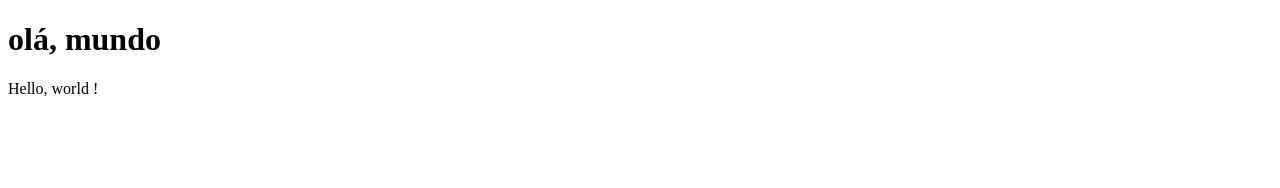
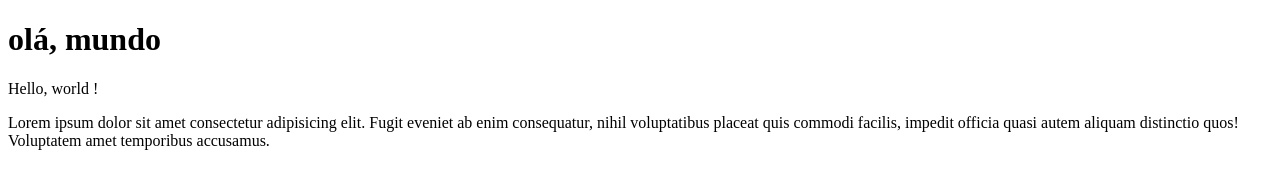
Before and after one commit to SilverPlaysBr/ola-mundo, a plain HTML site: page site-teste/index.html in a window 1280 px wide. Drawn offline with Linux system fonts and the light colour scheme.

Commit message:
Update index.html

```diff
--- a/site-teste/index.html
+++ b/site-teste/index.html
@@ -11,5 +11,9 @@
     <p>
         Hello, world !
     </p>
+
+    <p>
+        Lorem ipsum dolor sit amet consectetur adipisicing elit. Fugit eveniet ab enim consequatur, nihil voluptatibus placeat quis commodi facilis, impedit officia quasi autem aliquam distinctio quos! Voluptatem amet temporibus accusamus.
+    </p>
 </body>
 </html>
```
